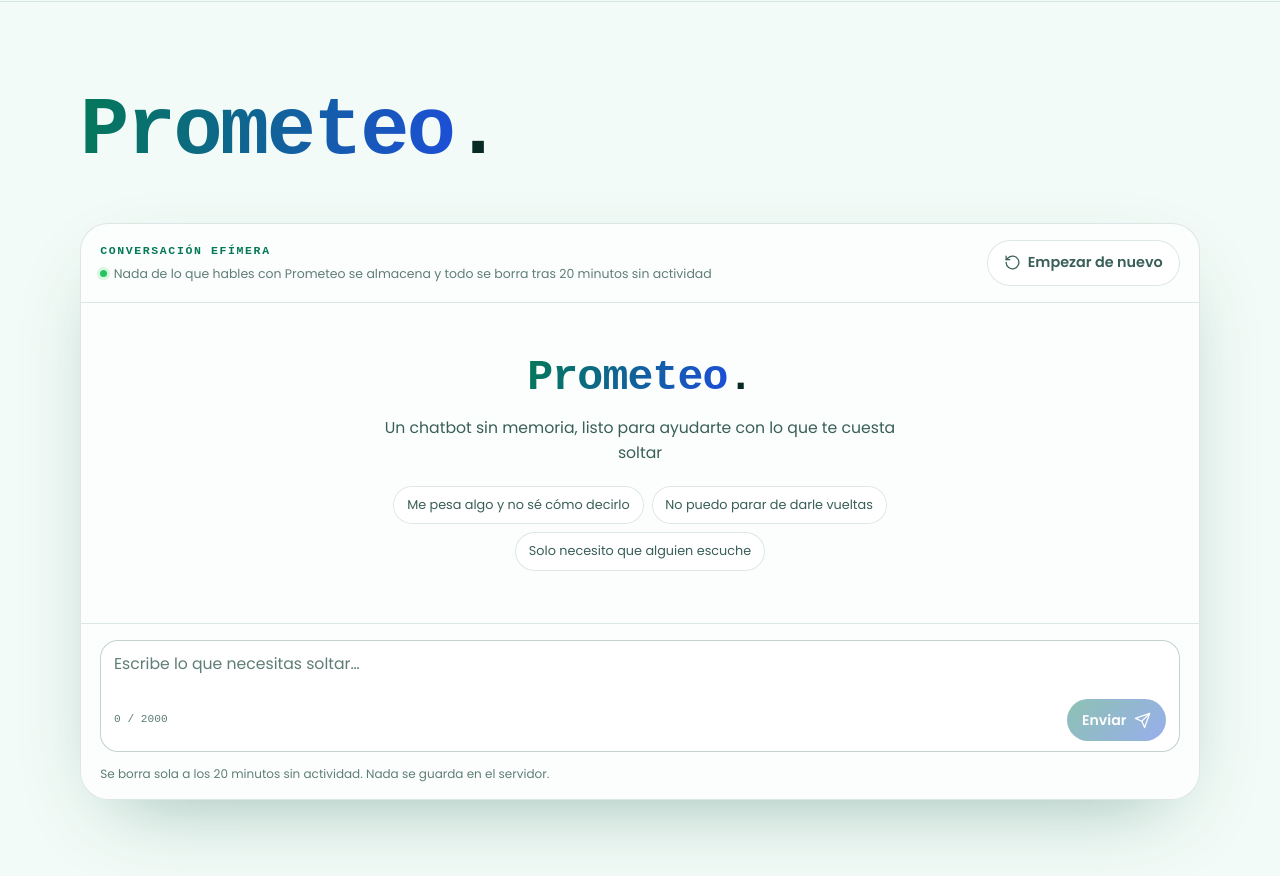
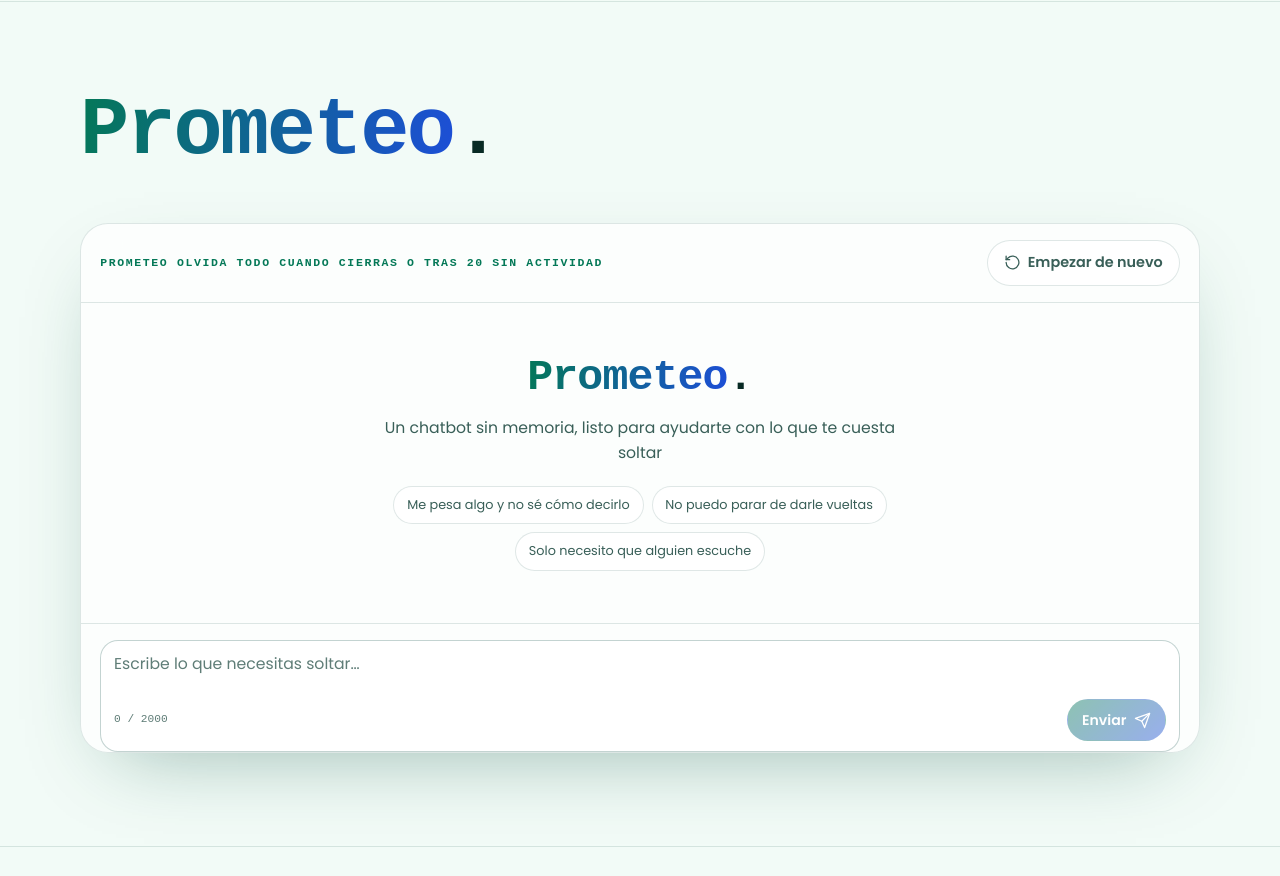
Before and after one commit to Lott-Campuzano/prometeo, an Astro site: page / in a window 1280 px wide. Shown: the part 67-943 px from the top of the page. Built offline with nearby package versions, Linux system fonts and the light colour scheme; Astro itself is replaced by a stand-in of ours.

Commit message:
Update Chat.astro

```diff
--- a/src/components/Chat.astro
+++ b/src/components/Chat.astro
@@ -16,11 +16,7 @@ const idleMinutes = Math.round(CHAT.inactivityMs / 60_000);
   <div class="chat-card">
     <header class="chat-head">
       <div class="chat-heading">
-        <p class="chat-kicker">Conversación efímera</p>
-        <p class="chat-status">
-          <span class="status-dot" aria-hidden="true"></span>
-          Nada de lo que hables con Prometeo se almacena y todo se borra tras 20 minutos sin actividad
-        </p>
+        <p class="chat-kicker">Prometeo olvida todo cuando cierras o tras {idleMinutes} sin actividad</p>
       </div>
 
       <button id="reset-btn" class="btn btn-ghost" type="button">
@@ -96,9 +92,5 @@ const idleMinutes = Math.round(CHAT.inactivityMs / 60_000);
         </div>
       </div>
     </form>
-
-    <p id="chat-privacy" class="chat-foot">
-      Se borra sola a los {idleMinutes} minutos sin actividad. Nada se guarda en el servidor.
-    </p>
   </div>
 </section>
```
